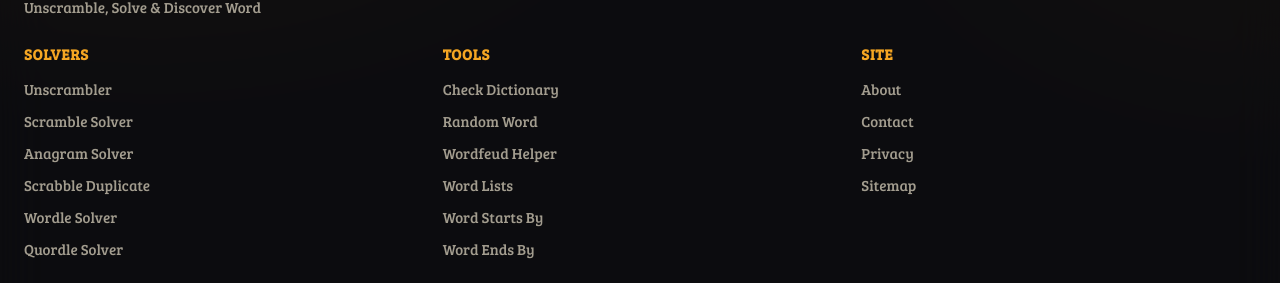
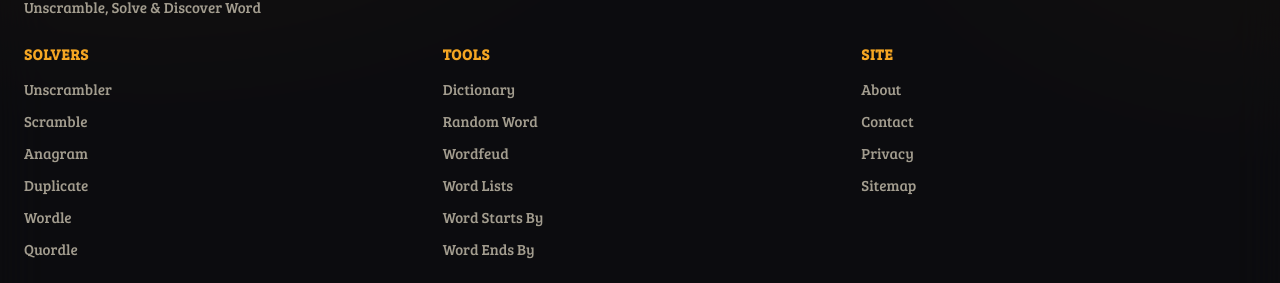
Before and after one commit to Foster06/wordIzy-1, a Next.js app: page / in a window 1280 px wide. Shown: the part 1717-2000 px from the top of the page. Built offline with nearby package versions, Linux system fonts and the light colour scheme; no server answers.

Commit message:
feat: add Google AdSense ads.txt validation file to public root assets, site header update for desktop mode

```diff
--- a/next.config.ts
+++ b/next.config.ts
@@ -1,12 +1,17 @@
 import type { NextConfig } from "next";
 
 const nextConfig: NextConfig = {
-  output: "standalone",
-  /* config options here */
-  typescript: {
-    ignoreBuildErrors: true,
+  output: "standalone", // Keeps your fast Bun runner fully optimized
+
+  // Forces Vercel to route /ads.txt requests instantly to the public crawler file
+  async rewrites() {
+    return [
+      {
+        source: "/ads.txt",
+        destination: "/ads.txt",
+      },
+    ];
   },
-  reactStrictMode: false,
 };
 
 export default nextConfig;
--- a/src/components/i18n/translations.ts
+++ b/src/components/i18n/translations.ts
@@ -81,9 +81,9 @@ type FaqItemT = { q: string; a: string };
 
 const en: Translation = {
  nav: {
-  unscrambler: "Unscrambler", scramble: "Scramble Solver", wordle: "Wordle Solver",
-  quordle: "Quordle Solver", anagram: "Anagram Solver", random: "Random Word",
-  wordfeud: "Wordfeud Helper", dictionary: "Check Dictionary", scrabble: "Scrabble Duplicate",
+  unscrambler: "Unscrambler", scramble: "Scramble", wordle: "Wordle",
+  quordle: "Quordle", anagram: "Anagram", random: "Random Word",
+  wordfeud: "Wordfeud", dictionary: "Dictionary", scrabble: "Duplicate",
   wordlists: "Word Lists", wordstarts: "Word Starts By", wordends: "Word Ends By", about: "About", contact: "Contact", privacy: "Privacy",
   sitemap: "Sitemap", tools: "Tools", more: "More", solvers: "Solvers", site: "Site", wordlab: "Word Lab", inbox: "Inbox",
   dashboard: "Dashboard",
@@ -337,9 +337,9 @@ const en: Translation = {
 
 const fr: Translation = {
  nav: {
-  unscrambler: "Anagrammeur", scramble: "Solveur de Mélange", wordle: "Solveur Wordle",
-  quordle: "Solveur Quordle", anagram: "Solveur d'Anagrammes", random: "Mot Aléatoire",
-  wordfeud: "Aide Wordfeud", dictionary: "Vérifier le Dico", scrabble: "Scrabble Duplicate",
+  unscrambler: "Anagrammeur", scramble: "Mélange", wordle: "Wordle",
+  quordle: "Quordle", anagram: "Anagrammes", random: "Mot Aléatoire",
+  wordfeud: "Wordfeud", dictionary: "Dictionnaire", scrabble: "Duplicate",
   wordlists: "Listes de Mots", wordstarts: "Mots Commencent Par", wordends: "Mots Finissent Par", about: "À propos", contact: "Contact", privacy: "Confidentialité",
   sitemap: "Plan du site", tools: "Outils", more: "Plus", solvers: "Solveurs", site: "Site", wordlab: "Labo des Mots", inbox: "Boîte de réception",
   dashboard: "Tableau de bord",
@@ -548,9 +548,9 @@ const fr: Translation = {
 
 const es: Translation = {
  nav: {
-  unscrambler: "Desordenador", scramble: "Sol. Mezcla", wordle: "Sol. Wordle",
-  quordle: "Sol. Quordle", anagram: "Sol. Anagramas", random: "Palabra Aleatoria",
-  wordfeud: "Ayuda Wordfeud", dictionary: "Ver Diccionario", scrabble: "Scrabble Duplicate",
+  unscrambler: "Desordenador", scramble: "Mezcla", wordle: "Wordle",
+  quordle: "Quordle", anagram: "Anagramas", random: "Palabra Aleatoria",
+  wordfeud: "Wordfeud", dictionary: "Diccionario", scrabble: "Duplicate",
   wordlists: "Listas de Palabras", wordstarts: "Palabras Empiezan Por", wordends: "Palabras Terminan En", about: "Acerca de", contact: "Contacto", privacy: "Privacidad",
   sitemap: "Mapa del sitio", tools: "Herramientas", more: "Más", solvers: "Solucionadores", site: "Sitio", wordlab: "Lab de Palabras", inbox: "Bandeja de entrada",
   dashboard: "Panel",
@@ -732,9 +732,9 @@ const es: Translation = {
 
 const de: Translation = {
  nav: {
-  unscrambler: "Entwirker", scramble: "Misch-Löser", wordle: "Wordle-Löser",
-  quordle: "Quordle-Löser", anagram: "Anagramm-Löser", random: "Zufallswort",
-  wordfeud: "Wordfeud-Hilfe", dictionary: "Wörterbuch", scrabble: "Scrabble Duplicate",
+  unscrambler: "Entwirker", scramble: "Misch", wordle: "Wordle",
+  quordle: "Quordle", anagram: "Anagramme", random: "Zufallswort",
+  wordfeud: "Wordfeud", dictionary: "Wörterbuch", scrabble: "Duplicate",
   wordlists: "Wortlisten", wordstarts: "Wörter Beginnen Mit", wordends: "Wörter Enden Mit", about: "Über", contact: "Kontakt", privacy: "Datenschutz",
   sitemap: "Sitemap", tools: "Werkzeuge", more: "Mehr", solvers: "Löser", site: "Seite", wordlab: "Wort-Labor", inbox: "Posteingang",
   dashboard: "Dashboard",
@@ -916,9 +916,9 @@ const de: Translation = {
 
 const it: Translation = {
  nav: {
-  unscrambler: "Anagrammatore", scramble: "Ris. Mischia", wordle: "Ris. Wordle",
-  quordle: "Ris. Quordle", anagram: "Ris. Anagrammi", random: "Parola Casuale",
-  wordfeud: "Aiuto Wordfeud", dictionary: "Verifica Diz.", scrabble: "Scrabble Duplicate",
+  unscrambler: "Anagrammatore", scramble: "Mischia", wordle: "Wordle",
+  quordle: "Quordle", anagram: "Anagrammi", random: "Parola Casuale",
+  wordfeud: "Wordfeud", dictionary: "Verifica Diz.", scrabble: "Duplicate",
   wordlists: "Liste Parole", wordstarts: "Parole Iniziano Per", wordends: "Parole Finiscono Per", about: "Info", contact: "Contatti", privacy: "Privacy",
   sitemap: "Mappa", tools: "Strumenti", more: "Altro", solvers: "Risolutori", site: "Sito", wordlab: "Lab delle Parole", inbox: "Posta in arrivo",
   dashboard: "Cruscotto",
@@ -1100,9 +1100,9 @@ const it: Translation = {
 
 const pt: Translation = {
  nav: {
-  unscrambler: "Descodificador", scramble: "Sol. Mistura", wordle: "Sol. Wordle",
-  quordle: "Sol. Quordle", anagram: "Sol. Anagramas", random: "Palavra Aleatória",
-  wordfeud: "Ajuda Wordfeud", dictionary: "Verificar Dicio.", scrabble: "Scrabble Duplicate",
+  unscrambler: "Descodificador", scramble: "Mistura", wordle: "Wordle",
+  quordle: "Quordle", anagram: "Anagramas", random: "Palavra Aleatória",
+  wordfeud: "Wordfeud", dictionary: "Verificar Dicio.", scrabble: "Duplicate",
   wordlists: "Listas de Palavras", wordstarts: "Palavras Começam Por", wordends: "Palavras Terminam Em", about: "Sobre", contact: "Contato", privacy: "Privacidade",
   sitemap: "Mapa do site", tools: "Ferramentas", more: "Mais", solvers: "Solucionadores", site: "Site", wordlab: "Lab de Palavras", inbox: "Caixa de entrada",
   dashboard: "Painel",
@@ -1284,9 +1284,9 @@ const pt: Translation = {
 
 const nl: Translation = {
  nav: {
-  unscrambler: "Woordontwarer", scramble: "Mengoplosser", wordle: "Wordle-oplosser",
-  quordle: "Quordle-oplosser", anagram: "Anagram-oplosser", random: "Willekeurig Woord",
-  wordfeud: "Wordfeud-hulp", dictionary: "Woordenboek", scrabble: "Scrabble Duplicate",
+  unscrambler: "Woordontwarer", scramble: "Meng", wordle: "Wordle",
+  quordle: "Quordle", anagram: "Anagrammen", random: "Willekeurig Woord",
+  wordfeud: "Wordfeud", dictionary: "Woordenboek", scrabble: "Duplicate",
   wordlists: "Woordlijsten", wordstarts: "Woorden Beginnen Met", wordends: "Woorden Eindigen Op", about: "Over", contact: "Contact", privacy: "Privacy",
   sitemap: "Sitemap", tools: "Hulpmiddelen", more: "Meer", solvers: "Oplossers", site: "Site", wordlab: "Woord-Lab", inbox: "Postvak IN",
   dashboard: "Dashboard",
@@ -1469,9 +1469,9 @@ const nl: Translation = {
 const ja: Translation = {
  ...en,
  nav: {
-  unscrambler: "アナグラム", scramble: "ミックス解決", wordle: "Wordle解決",
-  quordle: "Quordle解決", anagram: "アナグラム解決", random: "ランダム単語",
-  wordfeud: "Wordfeudヘルプ", dictionary: "辞書チェック", scrabble: "スクラブル複製",
+  unscrambler: "アナグラム", scramble: "ミックス", wordle: "Wordle",
+  quordle: "Quordle", anagram: "アナグラム解決", random: "ランダム単語",
+  wordfeud: "Wordfeud", dictionary: "辞書", scrabble: "Duplicate",
   wordlists: "単語リスト", wordstarts: "単語 始まる", wordends: "単語 終わる", about: "概要", contact: "お問い合わせ", privacy: "プライバシー",
   sitemap: "サイトマップ", tools: "ツール", more: "その他", solvers: "ソルバー", site: "サイト", wordlab: "ワードラボ", inbox: "受信箱",
   dashboard: "ダッシュボード",
@@ -1656,9 +1656,9 @@ const ja: Translation = {
 const zh: Translation = {
  ...en,
  nav: {
-  unscrambler: "字母重组", scramble: "乱序求解", wordle: "Wordle求解",
-  quordle: "Quordle求解", anagram: "易位词", random: "随机单词",
-  wordfeud: "Wordfeud助手", dictionary: "查词典", scrabble: "Scrabble复刻",
+  unscrambler: "字母重组", scramble: "乱序", wordle: "Wordle",
+  quordle: "Quordle", anagram: "易位词", random: "随机单词",
+  wordfeud: "Wordfeud", dictionary: "词典", scrabble: "Duplicate",
   wordlists: "单词表", wordstarts: "单词 开头", wordends: "单词 结尾", about: "关于", contact: "联系", privacy: "隐私",
   sitemap: "网站地图", tools: "工具", more: "更多", solvers: "求解器", site: "站点", wordlab: "词汇实验室", inbox: "收件箱",
   dashboard: "仪表盘",
--- a/src/components/site/site-header.tsx
+++ b/src/components/site/site-header.tsx
@@ -69,14 +69,14 @@ export function SiteHeader() {
             </div>
 
             {/* Desktop inline nav */}
-            <nav className="hidden lg:flex items-center gap-0.5 flex-1">
+            <nav className="hidden lg:flex items-center gap-0 flex-1 min-w-0 overflow-hidden">
               {inlineRoutes.map((r) => (
                 <button
                   key={r.id}
                   onClick={() => go(r.hash)}
                   aria-current={isActive(r) ? "page" : undefined}
                   className={cn(
-                    "nav-item !text-[14px] px-3 py-2 rounded-md transition-colors whitespace-nowrap",
+                    "nav-item !text-[14px] px-2 py-2 rounded-md transition-colors whitespace-nowrap",
                     isActive(r) ? "text-brand" : "text-foreground/80 hover:text-brand"
                   )}
                 >
@@ -193,7 +193,7 @@ function HoverDropdown({
       <button
         onClick={() => setOpen((v) => !v)}
         className={cn(
-          "nav-item !text-[14px] px-3 py-2 rounded-md transition-colors flex items-center gap-1 whitespace-nowrap",
+          "nav-item !text-[14px] px-2 py-2 rounded-md transition-colors flex items-center gap-1 whitespace-nowrap",
           active || open ? "text-brand" : "text-foreground/80 hover:text-brand"
         )}
       >
```
Also changed, not shown: public/ads.txt (added).
